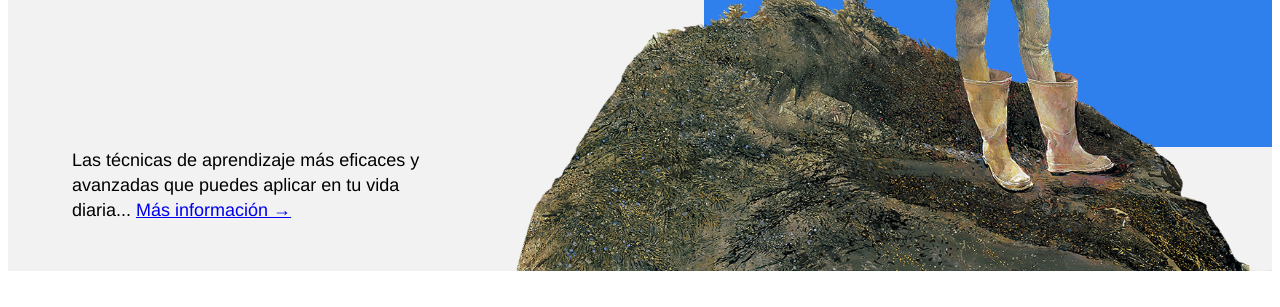
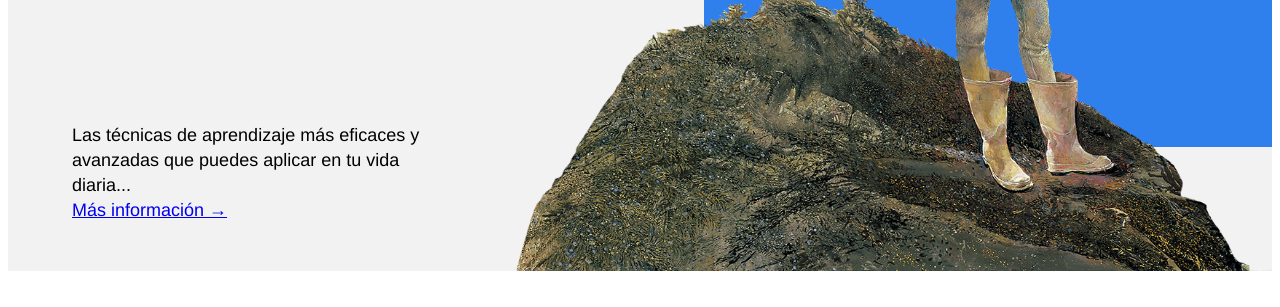
Before and after one commit to elizarrarazeligio/adicional_material_pack_esp, a plain HTML site: page index.html in a window 1280 px wide. Shown: the part 493-800 px from the top of the page. Drawn offline with Linux system fonts and the light colour scheme.

Commit message:
Modificación en salto de línea

```diff
--- a/index.html
+++ b/index.html
@@ -17,7 +17,7 @@
         <h1 class="header__title">Aprender a aprender</h1>
         <p class="header__subtitle">
           Las técnicas de aprendizaje más eficaces y avanzadas que puedes
-          aplicar en tu vida diaria...
+          aplicar en tu vida diaria...<br />
           <a href="#" class="header__link">Más información &rarr;</a>
         </p>
         <img
```
